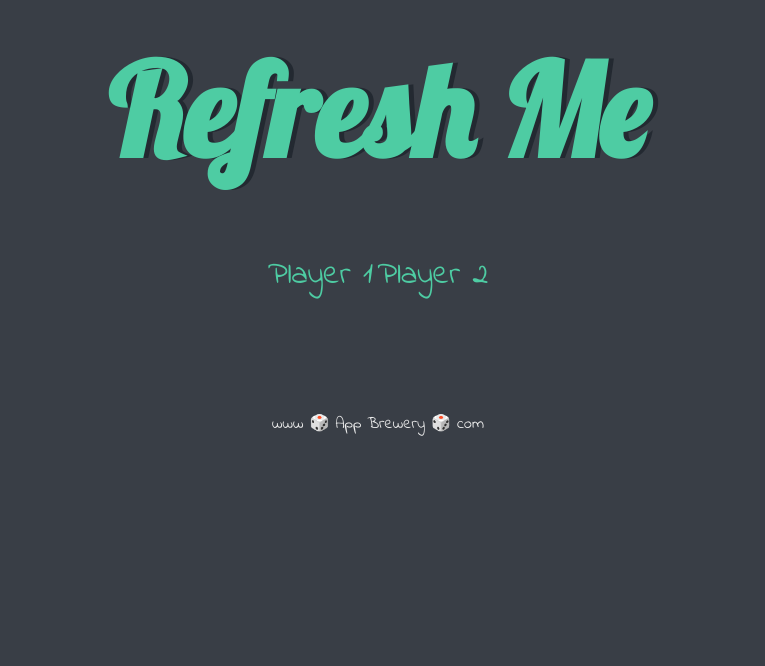
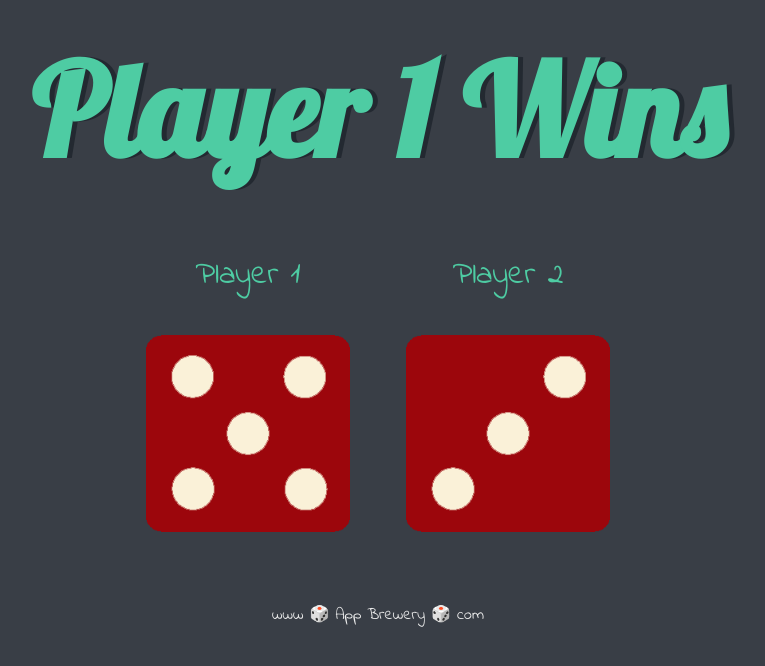
Before and after one commit to adrianme213/personal-site, a website: page web-dev/dice-game-basic/dicee.html in a window 1280 px wide. Shown: the whole page, without its empty margins (262-1027 px from the left). Drawn offline with Linux system fonts and the light colour scheme.

Commit message:
add complete dice game, simple JS manipulation (@adrianme213)

```diff
--- a/web-dev/dice-game-basic/dicee.html
+++ b/web-dev/dice-game-basic/dicee.html
@@ -14,17 +14,17 @@
 
       <div class="dice">
         <p>Player 1</p>
-        <img class="img1" src="">
+        <img class="img1" src="images/dice6.png">
       </div>
 
       <div class="dice">
         <p>Player 2</p>
-        <img class="img2" src="">
+        <img class="img2" src="images/dice6.png">
       </div>
 
     </div>
 
-
+  <script src="index.js" charset="utf-8"></script>
   </body>
 
   <footer>
--- /dev/null
+++ b/web-dev/dice-game-basic/index.js
@@ -0,0 +1,21 @@
+
+
+let [randomNumber1, randomNumber2] = [0, 0];
+while(randomNumber1 === randomNumber2) {
+  randomNumber1 = Math.floor(Math.random()*5)+1;
+  randomNumber2 = Math.floor(Math.random()*5)+1;
+}
+
+const dice1Url = `images/dice${randomNumber1}.png`;
+const dice2Url = `images/dice${randomNumber2}.png`;
+
+
+const item1 = document.querySelector('.img1');
+const item2 = document.querySelector('.img2');
+
+
+item1.setAttribute("src", dice1Url);
+item2.setAttribute("src", dice2Url);
+
+const titleElement = document.querySelector('.container h1');
+titleElement.innerHTML = `Player ${randomNumber1 > randomNumber2 ? `1` : `2`} Wins`;
```
Also changed, not shown: 1 other file.
